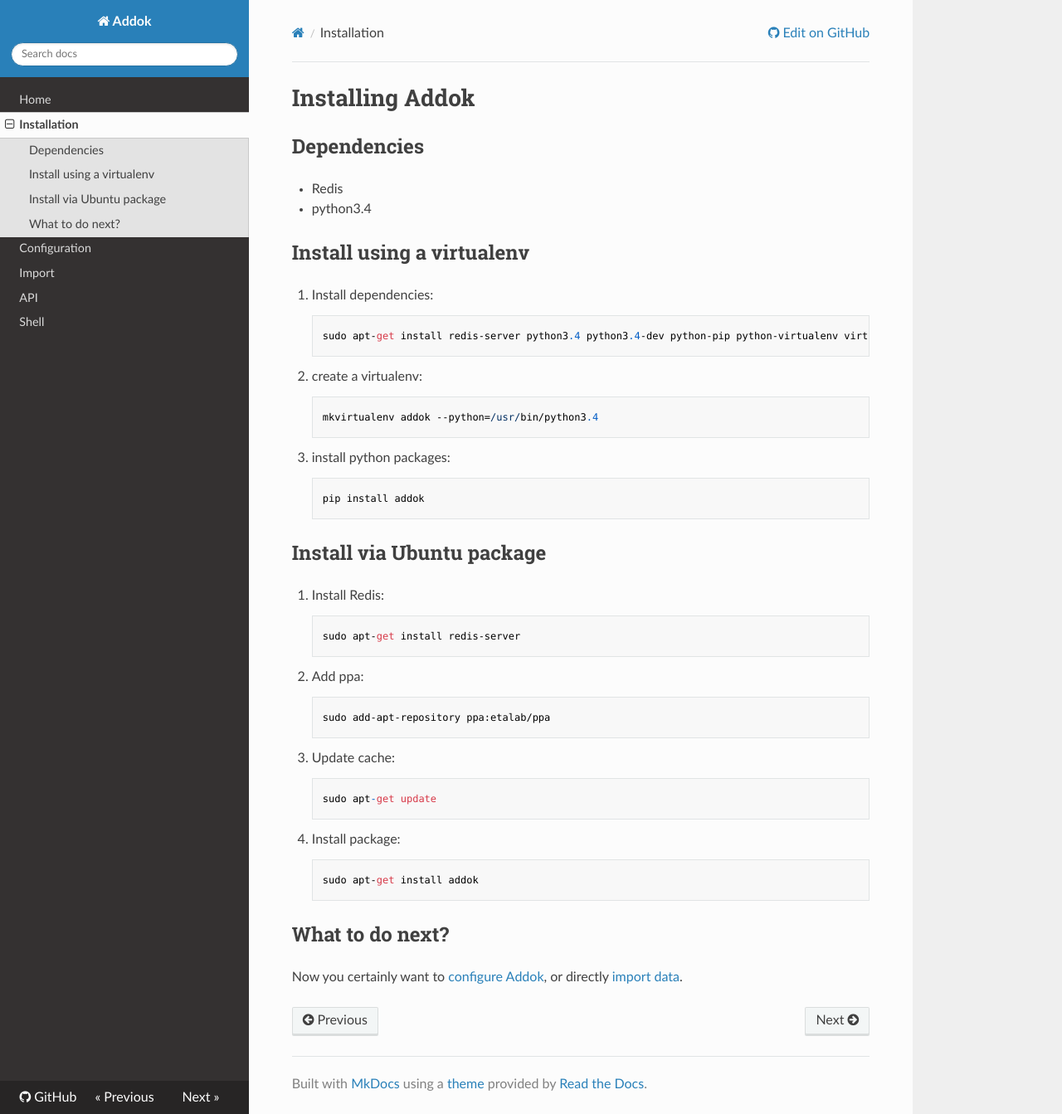
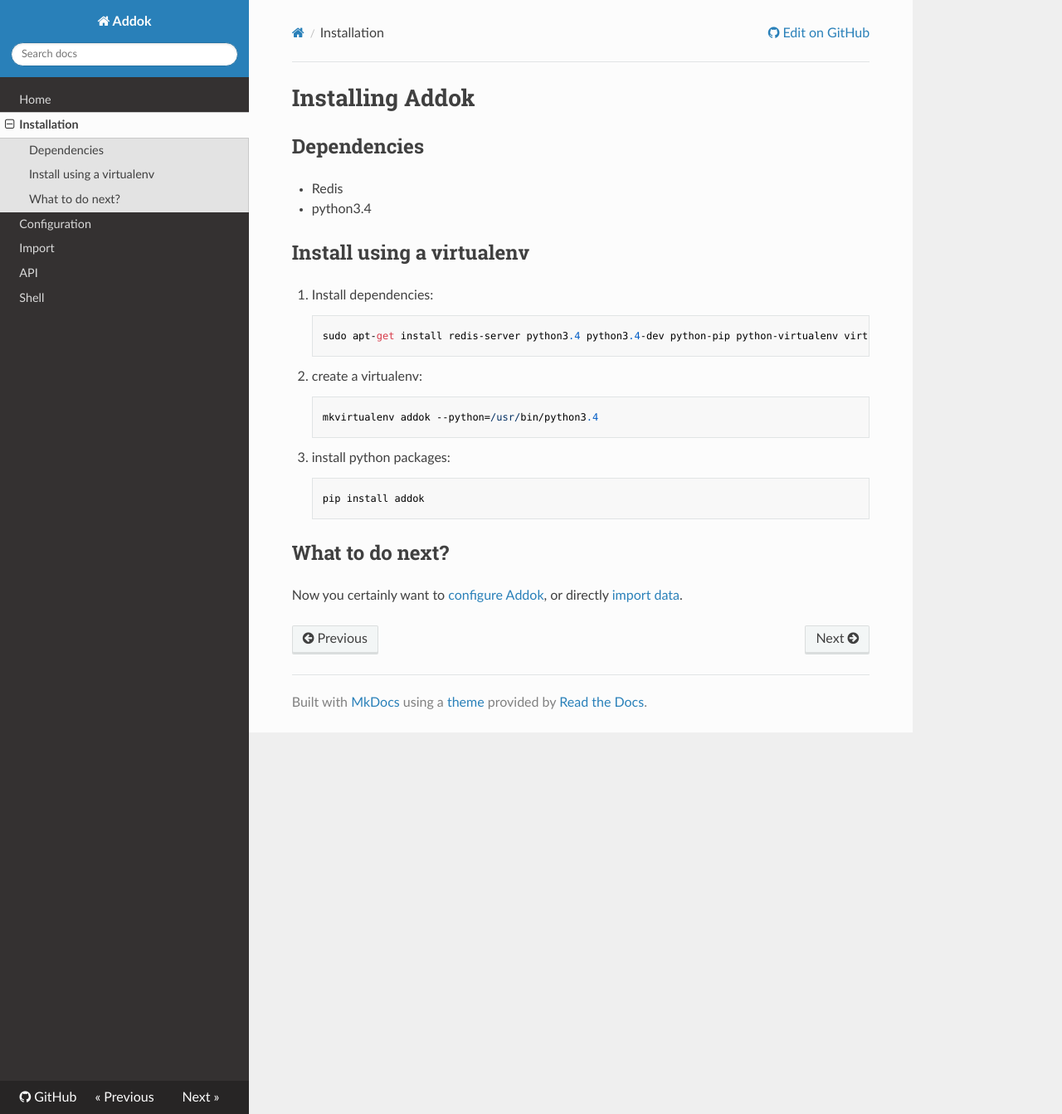
Before and after one commit to addok/addok, an MkDocs documentation site: the page built from docs/install.md, in a window 1280 px wide and 1343 px high. Shown: the whole window at 83% size. Built offline with MkDocs 1.6.1, drawn with Linux system fonts in a browser that asks for light colours; nearby versions of some CDN libraries; old or Windows-style settings are respelled for this version of MkDocs.

Commit message:
Ubuntu package is a dead end
dh_virtualenv doens't allow to build on launchpad because it needs
to download the python package at build time but launchpad doesn't
have internet connection.
we may want to do a proper Debian package, but ngram is not packaged
yet and I'm not sure I want to maintain that, plus we are python3.4
only for now. So let's keep the install the python way for now.

```diff
--- a/docs/install.md
+++ b/docs/install.md
@@ -19,23 +19,5 @@
 
         pip install addok
 
-## Install via Ubuntu package
-
-1. Install Redis:
-
-        sudo apt-get install redis-server
-
-1. Add ppa:
-
-        sudo add-apt-repository ppa:etalab/ppa
-
-1. Update cache:
-
-        sudo apt-get update
-
-1. Install package:
-
-        sudo apt-get install addok
-
 ## What to do next?
 Now you certainly want to [configure Addok](config.md), or directly [import data](import.md).
```
Also changed, not shown: 13 other files.
